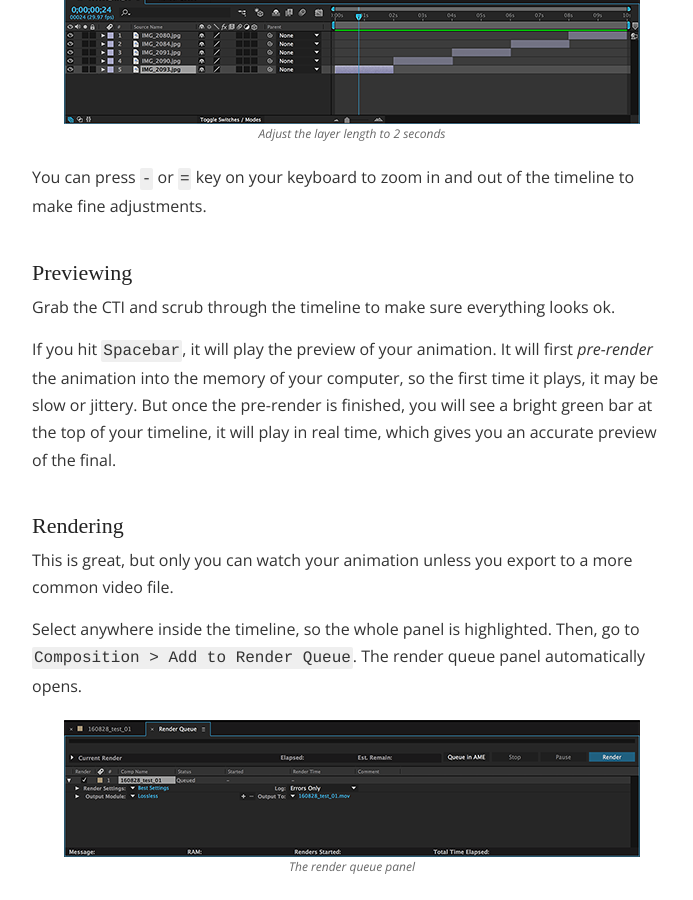
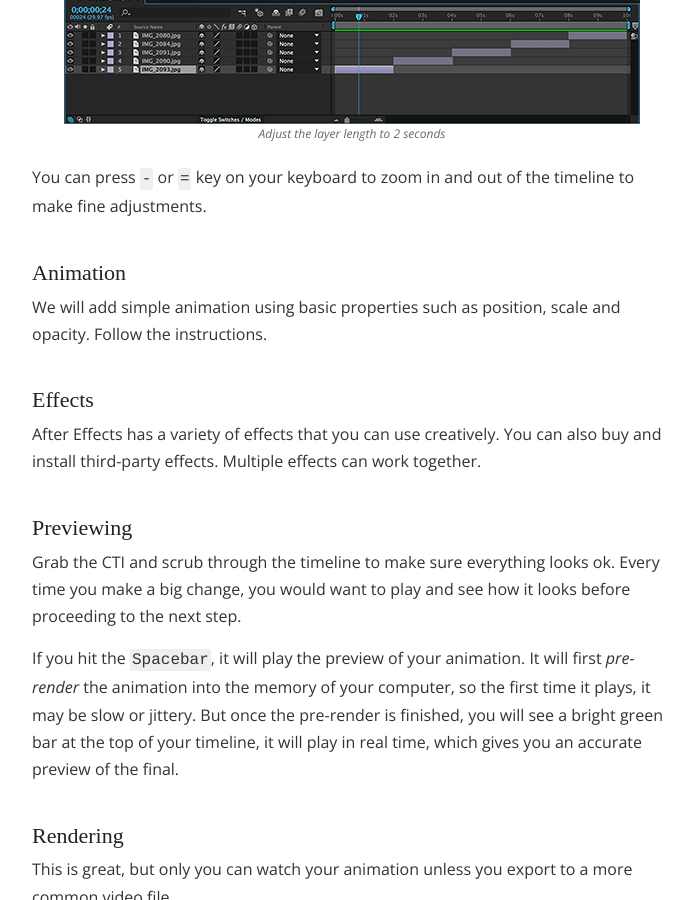
Before and after one commit to Mirandadaa/mica-gd300, a Jekyll site: the page built from _posts/108-9-1-ae-in-1-hour.md, in a window 1280 px wide and 900 px high, scrolled down 3415 px. Shown: the whole window, without its empty margins (288-981 px from the left). Built offline with Jekyll 4.4.1, drawn with Linux system fonts in a browser that asks for light colours; some web fonts are replaced; some of the changed text lies outside the part shown.

```diff
--- a/_posts/108-9-1-ae-in-1-hour.md
+++ b/_posts/108-9-1-ae-in-1-hour.md
@@ -77,11 +77,22 @@ You can press `-` or `=` key on your keyboard to zoom in and out of the timeline
 
 
 
+## Animation
+We will add simple animation using basic properties such as position, scale and opacity. Follow the instructions.
+
+
+
+
+## Effects
+After Effects has a variety of effects that you can use creatively. You can also buy and install third-party effects. Multiple effects can work together.
+
+
+
 
 ## Previewing
-Grab the CTI and scrub through the timeline to make sure everything looks ok.
+Grab the CTI and scrub through the timeline to make sure everything looks ok. Every time you make a big change, you would want to play and see how it looks before proceeding to the next step.
 
-If you hit `Spacebar`, it will play the preview of your animation. It will first *pre-render* the animation into the memory of your computer, so the first time it plays, it may be slow or jittery. But once the pre-render is finished, you will see a bright green bar at the top of your timeline, it will play in real time, which gives you an accurate preview of the final.
+If you hit the `Spacebar`, it will play the preview of your animation. It will first *pre-render* the animation into the memory of your computer, so the first time it plays, it may be slow or jittery. But once the pre-render is finished, you will see a bright green bar at the top of your timeline, it will play in real time, which gives you an accurate preview of the final.
 
 
 
```
Also changed, not shown: other parts of _posts/108-9-1-ae-in-1-hour.md (+1 -1 lines), _posts/110-6-1-keyframing.md (added, +43 -0 lines), images/keyframing/keyframe-1.png (added), images/keyframing/keyframe-2.png (added).
